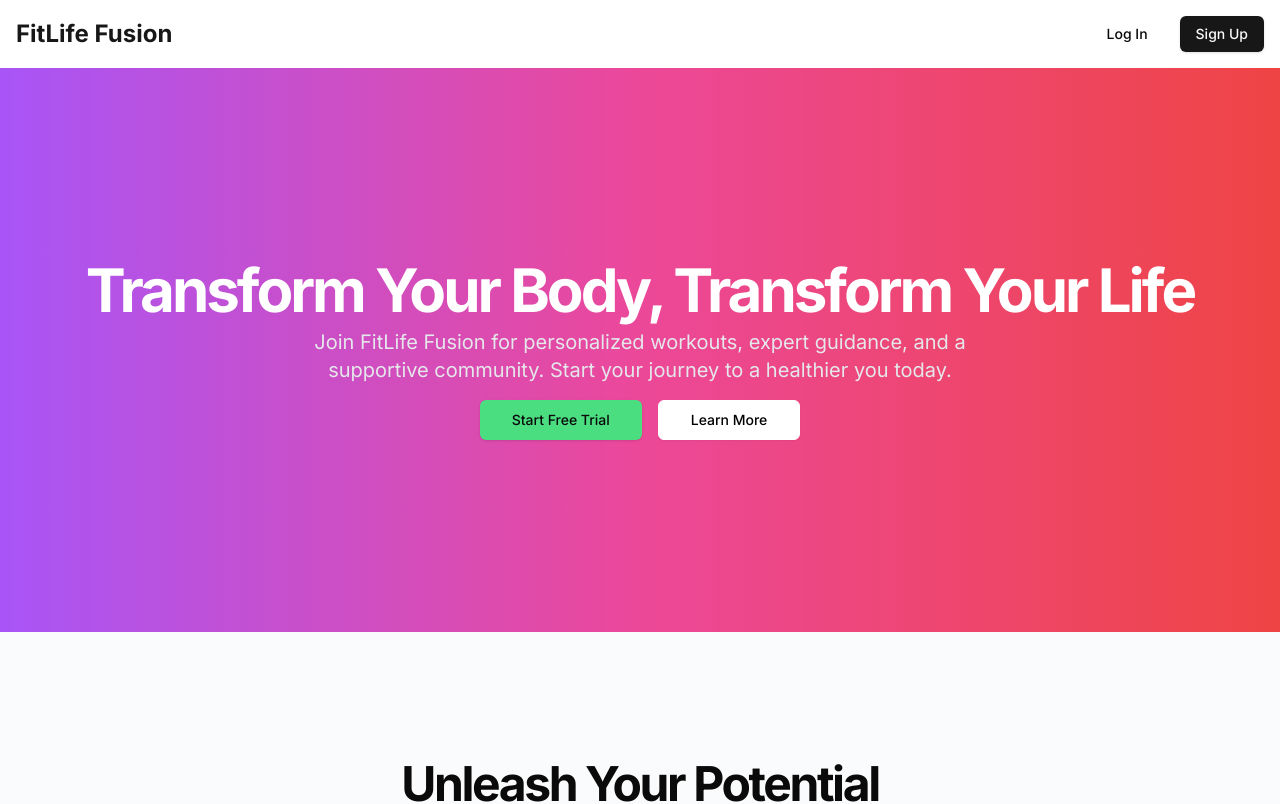
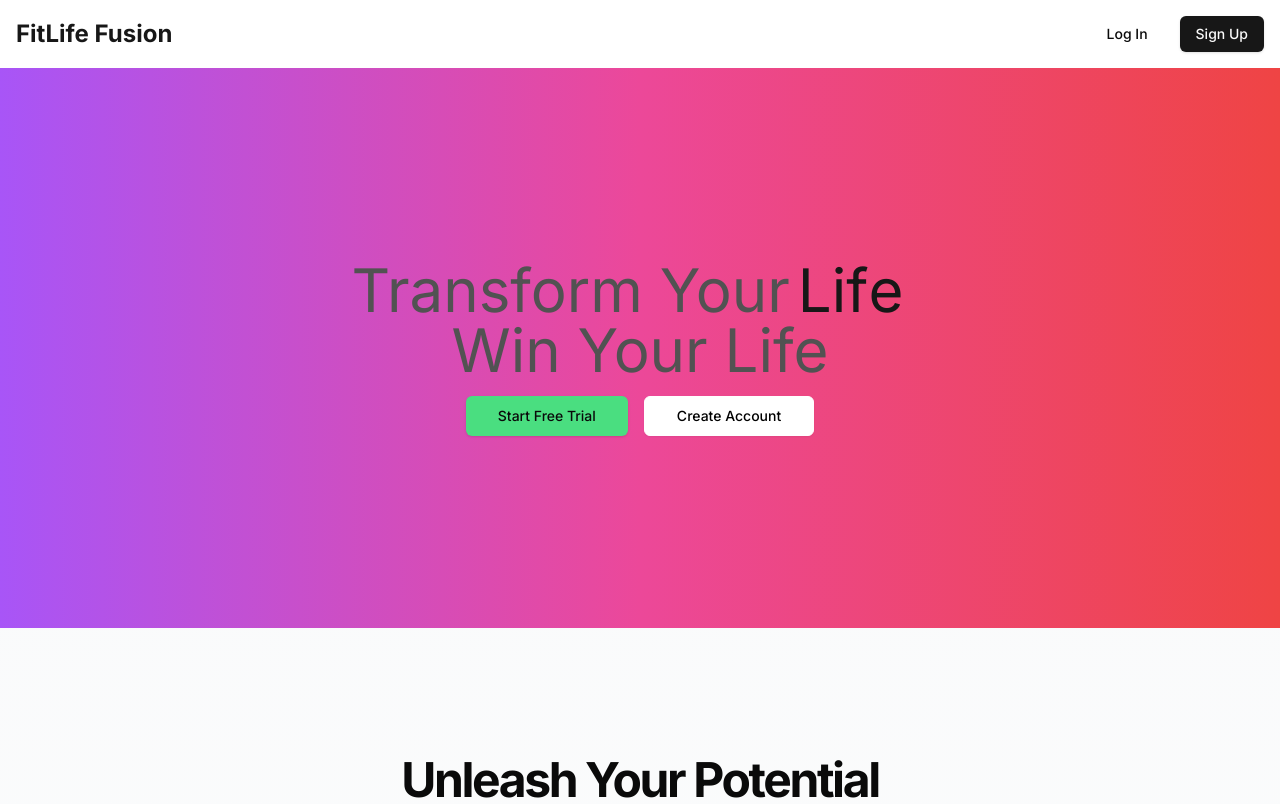
Before and after one commit to lokesh1jha/fitlife-fusion, a Next.js app: page / in a window 1280 px wide. Shown: the top 804 px of the page. Built offline with nearby package versions, Linux system fonts and the light colour scheme; no server answers.

Commit message:
landing page

```diff
--- a/app/page.tsx
+++ b/app/page.tsx
@@ -10,13 +10,14 @@
   AccordionTrigger,
 } from "@/components/ui/accordion"
 import { motion } from "framer-motion"
+import { FlipWordsTitle } from '@/components/landing/FlipWordsTitle'
 
 export default function LandingPage() {
   // const [mobileMenuOpen, setMobileMenuOpen] = useState(false)
   const [scrollY, setScrollY] = useState(0)
   console.log(scrollY)
   useEffect(() => {
-    if ( typeof window === 'undefined' ) return
+    if (typeof window === 'undefined') return
     const handleScroll = () => setScrollY(window.scrollY)
     window.addEventListener("scroll", handleScroll)
     return () => window.removeEventListener("scroll", handleScroll)
@@ -29,16 +30,14 @@
           <div className="container mx-auto px-4 md:px-6">
             <div className="flex flex-col items-center space-y-4 text-center">
               <div className="space-y-2">
-                <h1 className="text-3xl font-bold tracking-tighter sm:text-4xl md:text-5xl lg:text-6xl/none text-white">
-                  Transform Your Body, Transform Your Life
-                </h1>
-                <p className="mx-auto max-w-[700px] text-gray-200 md:text-xl dark:text-gray-400">
+                <FlipWordsTitle />
+                {/* <p className="mx-auto max-w-[700px] text-gray-200 md:text-xl dark:text-gray-400">
                   Join FitLife Fusion for personalized workouts, expert guidance, and a supportive community. Start your journey to a healthier you today.
-                </p>
+                </p> */}
               </div>
               <div className="space-x-4">
                 <Button size="lg" className="bg-green-400 text-black-600 hover:bg-green-600">Start Free Trial</Button>
-                <Button size="lg" variant="outline" className="text-black border-white hover:bg-white/20">Learn More</Button>
+                <Button size="lg" variant="outline" className="text-black border-white hover:bg-white/20">Create Account</Button>
               </div>
             </div>
           </div>
@@ -139,7 +138,7 @@
                 >
                   <Card className="bg-white/10 backdrop-blur-lg border-none">
                     <CardHeader>
-                      <CardTitle  className="text-xl">{testimonial.name}</CardTitle>
+                      <CardTitle className="text-xl">{testimonial.name}</CardTitle>
                       <CardDescription className="text-gray-200">{testimonial.achievement}</CardDescription>
                     </CardHeader>
                     <CardContent>
--- /dev/null
+++ b/components/landing/FlipWordsTitle.tsx
@@ -0,0 +1,16 @@
+import React from "react";
+import { FlipWords } from "../ui/flip-words";
+
+export function FlipWordsTitle() {
+  const words = ["Body", "Life", "fitness", "health"];
+
+  return (
+    <div className="flex justify-center items-center px-4">
+      <div className="text-6xl mx-auto font-normal text-neutral-600 dark:text-neutral-400">
+        Transform Your
+        <FlipWords words={words} /> <br />
+        Win Your Life
+      </div>
+    </div>
+  );
+}
--- /dev/null
+++ b/components/ui/flip-words.tsx
@@ -0,0 +1,98 @@
+"use client";
+import React, { useCallback, useEffect, useRef, useState } from "react";
+import { AnimatePresence, motion, LayoutGroup } from "framer-motion";
+import { cn } from "@/lib/utils";
+
+export const FlipWords = ({
+  words,
+  duration = 3000,
+  className,
+}: {
+  words: string[];
+  duration?: number;
+  className?: string;
+}) => {
+  const [currentWord, setCurrentWord] = useState(words[0]);
+  const [isAnimating, setIsAnimating] = useState<boolean>(false);
+
+  // thanks for the fix Julian - https://github.com/Julian-AT
+  const startAnimation = useCallback(() => {
+    const word = words[words.indexOf(currentWord) + 1] || words[0];
+    setCurrentWord(word);
+    setIsAnimating(true);
+  }, [currentWord, words]);
+
+  useEffect(() => {
+    if (!isAnimating)
+      setTimeout(() => {
+        startAnimation();
+      }, duration);
+  }, [isAnimating, duration, startAnimation]);
+
+  return (
+    <AnimatePresence
+      onExitComplete={() => {
+        setIsAnimating(false);
+      }}
+    >
+      <motion.div
+        initial={{
+          opacity: 0,
+          y: 10,
+        }}
+        animate={{
+          opacity: 1,
+          y: 0,
+        }}
+        transition={{
+          type: "spring",
+          stiffness: 100,
+          damping: 10,
+        }}
+        exit={{
+          opacity: 0,
+          y: -40,
+          x: 40,
+          filter: "blur(8px)",
+          scale: 2,
+          position: "absolute",
+        }}
+        className={cn(
+          "z-10 inline-block relative text-left text-neutral-900 dark:text-neutral-100 px-2",
+          className
+        )}
+        key={currentWord}
+      >
+        {/* edit suggested by Sajal: https://x.com/DewanganSajal */}
+        {currentWord.split(" ").map((word, wordIndex) => (
+          <motion.span
+            key={word + wordIndex}
+            initial={{ opacity: 0, y: 10, filter: "blur(8px)" }}
+            animate={{ opacity: 1, y: 0, filter: "blur(0px)" }}
+            transition={{
+              delay: wordIndex * 0.3,
+              duration: 0.3,
+            }}
+            className="inline-block whitespace-nowrap"
+          >
+            {word.split("").map((letter, letterIndex) => (
+              <motion.span
+                key={word + letterIndex}
+                initial={{ opacity: 0, y: 10, filter: "blur(8px)" }}
+                animate={{ opacity: 1, y: 0, filter: "blur(0px)" }}
+                transition={{
+                  delay: wordIndex * 0.3 + letterIndex * 0.05,
+                  duration: 0.2,
+                }}
+                className="inline-block"
+              >
+                {letter}
+              </motion.span>
+            ))}
+            <span className="inline-block">&nbsp;</span>
+          </motion.span>
+        ))}
+      </motion.div>
+    </AnimatePresence>
+  );
+};
```
